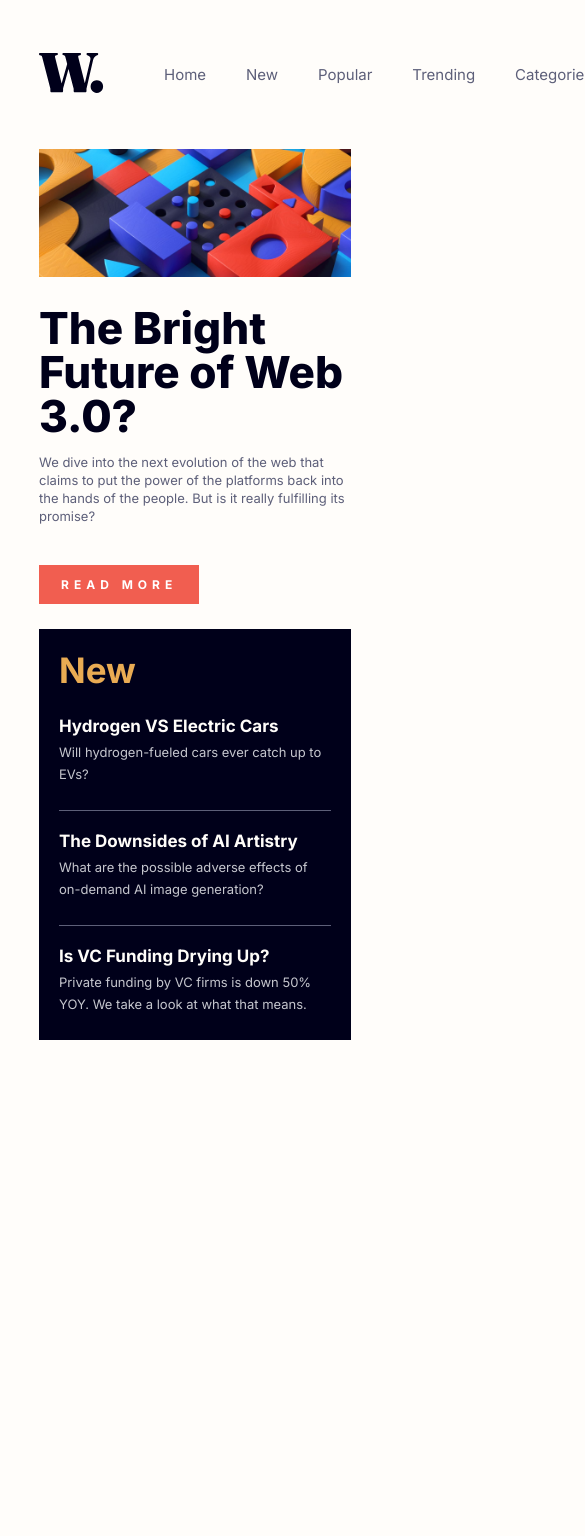
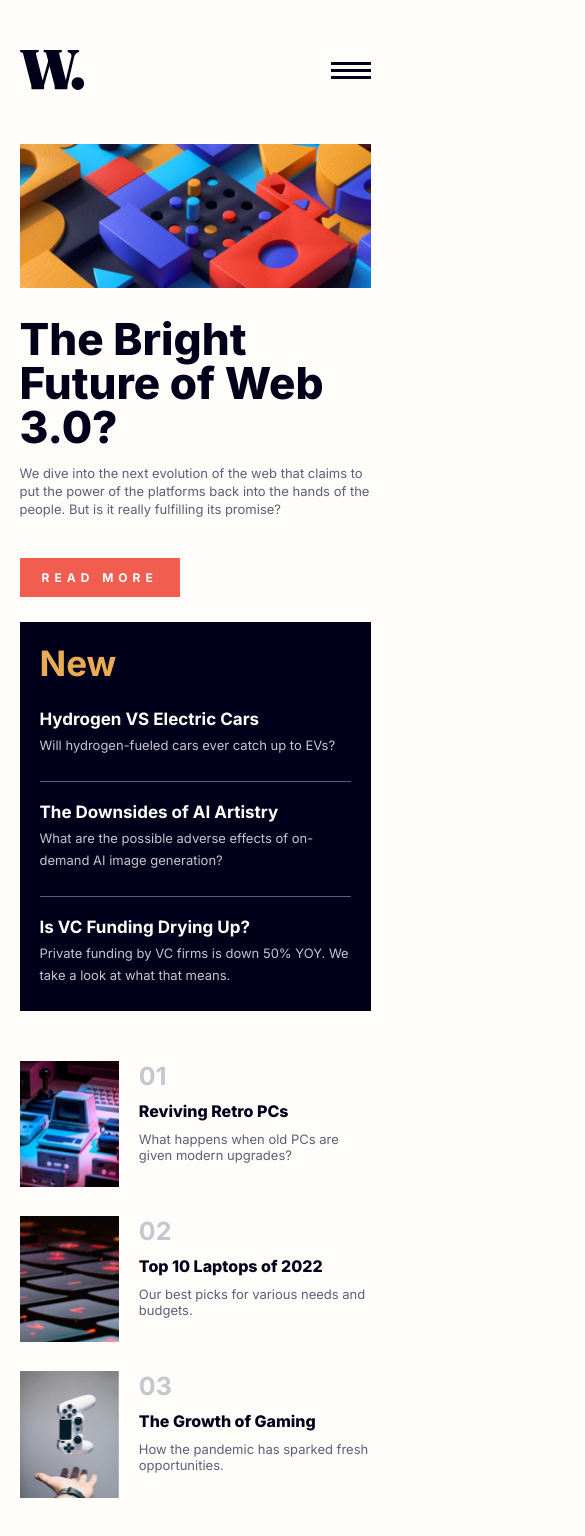
Before and after one commit to aleeacosta/Challenge-News-Page, a plain HTML site: page index.html in a window 390 px wide. Shown: the top 1536 px of the page, 585 px wide, since content can reach past the window. Before the commit the page ends 1040 px from the top, so only its background shows below. Drawn offline with Linux system fonts and the light colour scheme.

Commit message:
Footer & Mobile Menu

```diff
--- a/index.html
+++ b/index.html
@@ -12,6 +12,22 @@
 </head>
 <body>
 
+    <div class="menu__mobile">
+        <div class="mobile-backdrop"></div>
+        <div class="mobile-menu">
+            <div class="menu-close">
+                <img src="/assets/images/icon-menu-close.svg" alt="">
+            </div>
+            <ul class="nav-mobile">
+                <li class="nav-mobile__item">Home</li>
+                <li class="nav-mobile__item">New</li>
+                <li class="nav-mobile__item">Popular</li>
+                <li class="nav-mobile__item">Trending</li>
+                <li class="nav-mobile__item">Categories</li>
+            </ul>
+        </div>
+    </div>
+
     <div class="header">
         <div class="header__logo">
             <img src="/assets/images/logo.svg" alt="">
@@ -24,6 +40,9 @@
                 <li class="navbar__item">Trending</li>
                 <li class="navbar__item">Categories</li>
             </ul>
+        </div>
+        <div class="header__menu">
+            <img src="/assets/images/icon-menu.svg" alt="">
         </div>
     </div>
 
@@ -61,35 +80,38 @@
         </div>
     </div>
 
+    <div class="footer">
+        <div class="footer__item">
+            <div class="item__img">
+                <img src="/assets/images/image-retro-pcs.jpg" alt="" class="">
+            </div>
+            <div class="item__info">
+                <h3 class="info-num">01</h3>
+                <h4 class="info-title">Reviving Retro PCs</h4>
+                <p class="info-content">What happens when old PCs are given modern upgrades?</p>
+            </div>
+        </div>
+        <div class="footer__item">
+            <div class="item__img">
+                <img src="/assets/images/image-top-laptops.jpg" alt="" class="">
+            </div>
+            <div class="item__info">
+                <h3 class="info-num">02</h3>
+                <h4 class="info-title">Top 10 Laptops of 2022</h4>
+                <p class="info-content">Our best picks for various needs and budgets.</p>
+            </div>
+        </div>
+        <div class="footer__item">
+            <div class="item__img">
+                <img src="/assets/images/image-gaming-growth.jpg" alt="" class="">
+            </div>
+            <div class="item__info">
+                <h3 class="info-num">03</h3>
+                <h4 class="info-title">The Growth of Gaming</h4>
+                <p class="info-content">How the pandemic has sparked fresh opportunities.</p>
+            </div>
+        </div>
+    </div>
 
-  <!--
-
-  New
-
-  Hydrogen VS Electric Cars
-  Will hydrogen-fueled cars ever catch up to EVs?
-
-  The Downsides of AI Artistry
-  What are the possible adverse effects of on-demand AI image generation?
-
-  Is VC Funding Drying Up?
-  Private funding by VC firms is down 50% YOY. We take a look at what that means.
-
-  01
-  Reviving Retro PCs
-  What happens when old PCs are given modern upgrades?
-
-  02
-  Top 10 Laptops of 2022
-  Our best picks for various needs and budgets.
-
-  03
-  The Growth of Gaming
-  How the pandemic has sparked fresh opportunities.
-
-  <div class="attribution">
-    Challenge by <a href="https://www.frontendmentor.io?ref=challenge" target="_blank">Frontend Mentor</a>.
-    Coded by <a href="#">Your Name Here</a>.
-  </div> -->
 </body>
 </html>
--- a/master.css
+++ b/master.css
@@ -24,12 +24,57 @@ body {
     justify-content: space-between;
 }
 
+.header__menu {
+    display: none;
+}
+
+.menu__mobile {
+    display: none;
+    position: fixed;
+    top: 0;
+    left: 0;
+    width: 100%;
+    height: 100%;
+}
+
+.mobile-backdrop {
+    width: 40%;
+    background-color: black;
+    opacity: 0.3;
+}
+
+.mobile-menu {
+    width: 60%;
+    background-color: var(--white);
+    display: flex;
+    flex-direction: column;
+    padding: 35px 25px;
+}
+
+.menu-close {
+    text-align: end;
+}
+
+.nav-mobile {
+    list-style: none;
+    padding: 25px 0;
+    margin: 0;
+    margin-top: 80px;
+}
+
+.nav-mobile__item {
+    font-size: 20px;
+    margin: 20px 0;
+    color: var(--darkblue);
+}
+
 .navbar {
     display: flex;
+    gap: 30px;
 }
 
 .navbar__item {
-    margin: 0 20px;
+    margin: 0;
     list-style: none;
 }
 
@@ -39,6 +84,7 @@ body {
 
 .hero__newsLeft {
     width: 70%;
+    height: fit-content;
     display: flex;
     flex-direction: column;
 }
@@ -103,6 +149,9 @@ body {
     margin-left: 25px;
     padding: 20px;
     background-color: var(--darkblue);
+    display: flex;
+    flex-direction: column;
+    justify-content: space-between;
 }
 
 .newsRight-title {
@@ -128,8 +177,7 @@ body {
     margin: 5px 0;
 }
 
-.hero__newsRight > div:nth-child(3) {
-    border-top: 1px solid var(--mdblue);
+.hero__newsRight > div:nth-child(3), .hero__newsRight > div:nth-child(2) {
     border-bottom: 1px solid var(--mdblue);
 }
 
@@ -137,7 +185,64 @@ body {
     padding-bottom: 0;
 }
 
+.footer {
+    margin: 50px 0;
+    display: flex;
+    width: 100%;
+    gap: 25px;
+}
+
+.footer__item {
+    display: flex;
+    width: 33.3%;
+}
+
+.item__img {
+    width: 30%;
+}
+
+.item__img img {
+    width: 100%;
+}
+
+.item__info {
+    width: 70%;
+    margin-left: 20px;
+}
+
+.info-num {
+    margin: 0 0 10px 0;
+    font-size: 25px;
+    color: var(--blue);
+}
+
+.info-title {
+    margin: 0 0 10px 0;
+    font-size: 16px;
+    font-weight: 800;
+    color: var(--darkblue);
+}
+
+.info-content {
+    margin: 0;
+    font-size: 13px;
+}
+
+
 @media (max-width: 768px) {
+    body {
+        margin: 0 5%;
+    }
+
+    .header__menu {
+        display: block;
+    }
+
+    .navbar {
+        display: none;
+        flex-direction: column;
+    }
+
     .hero {
         flex-direction: column;
         width: 100%;
@@ -165,4 +270,12 @@ body {
         display: flex;
         flex-direction: column;
     }
+
+    .footer {
+        flex-direction: column;
+    }
+
+    .footer__item {
+        width: 100%;
+    }
 }
```
